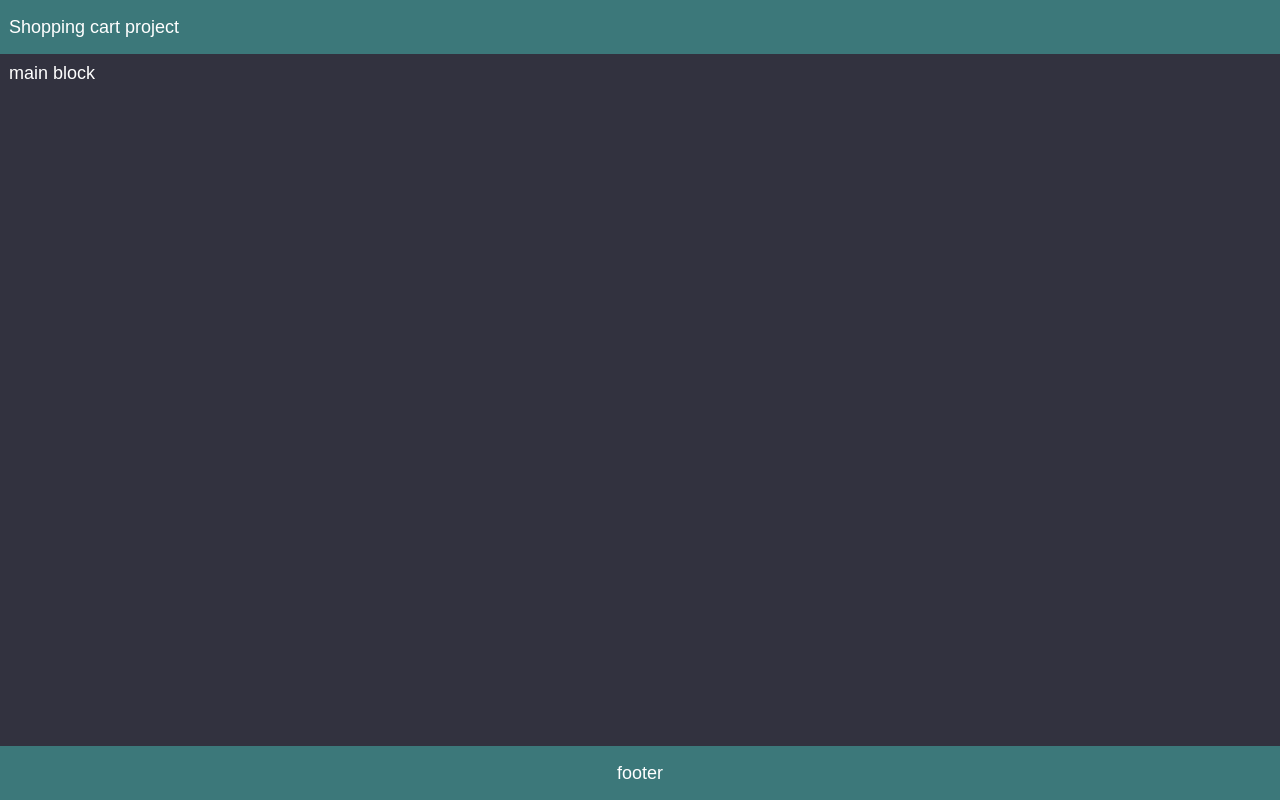
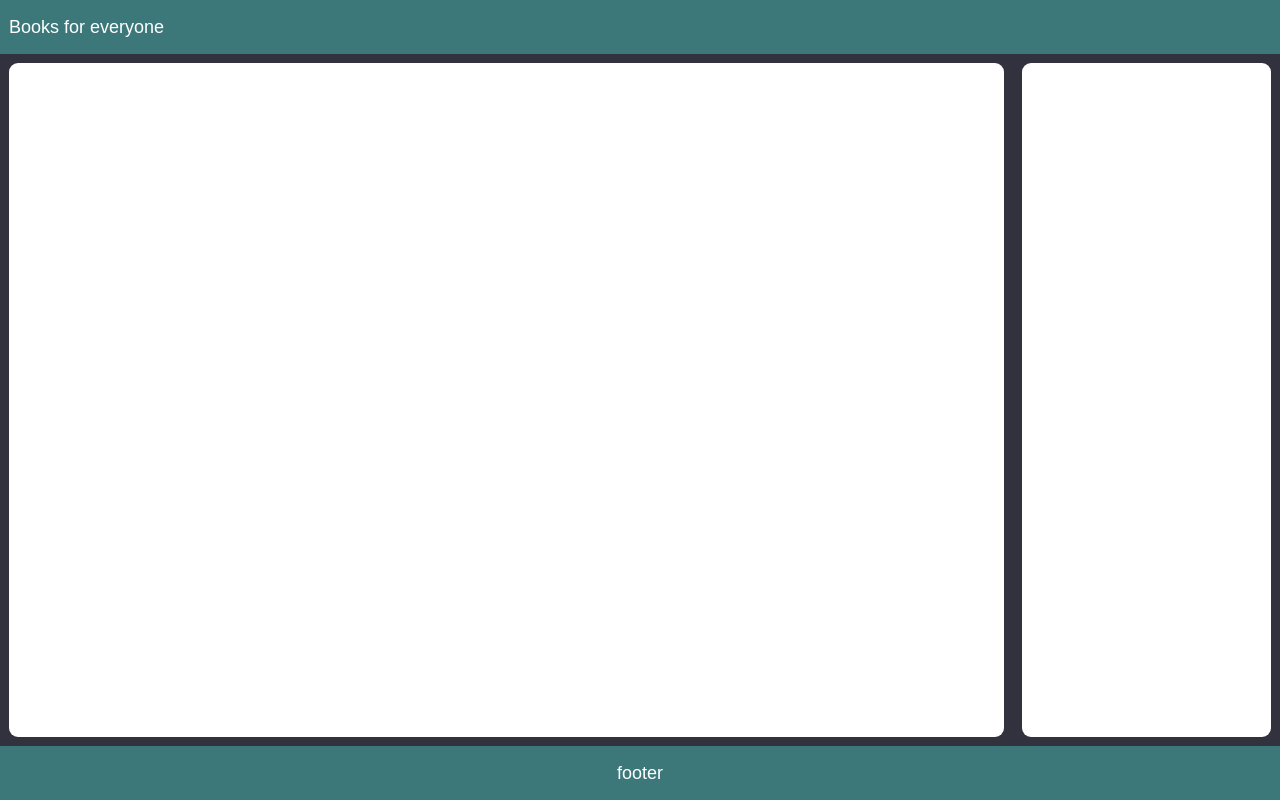
Before and after one commit to GlebKolyano/archive__shopping-cart, a React (Create React App) app: page / in a window 1280 px wide. Built offline with nearby package versions, Linux system fonts and the light colour scheme; no server answers.

Commit message:
Styles: add styles and html for main__wrapper

```diff
--- a/src/App.tsx
+++ b/src/App.tsx
@@ -4,17 +4,18 @@ import "./styles/app.css"
 
 
 function App() {
-  useEffect(() => {
-    fetchBooks()
-  }, [])
-  async function fetchBooks() {
-    const responce = await axios.get('https://www.googleapis.com/books/v1/volumes?q=isbn:0771595158')
-    console.log(responce.data)
-  }
+
+
   return (
     <div className="app-wrapper">
-      <header className="header"><a href="/">Shopping cart project</a></header>
-      <main className="main">main block</main>
+      <header className="header"><a href="/">Books for everyone</a></header>
+      <main className="main">
+        <div className="main__wrapper">
+          <div className="main__content">content</div>
+          <div className="main__cart">cart</div>
+        </div>
+
+      </main>
       <footer className="footer">footer</footer>
     </div>
   );
--- a/src/styles/app.css
+++ b/src/styles/app.css
@@ -45,6 +45,22 @@ a:hover {
   display: flex;
   justify-content: center;
   align-items: center;
-
   padding: 0.5rem;
 }
+/* main block */
+.main__wrapper {
+  height: 100%;
+  display: flex;
+}
+.main__content {
+  flex: 0 1 80rem;
+  background-color: white;
+  margin-right: 1rem;
+  border-radius: 0.5rem;
+}
+
+.main__cart {
+  flex: 0 1 20rem;
+  background-color: white;
+  border-radius: 0.5rem;
+}
```
